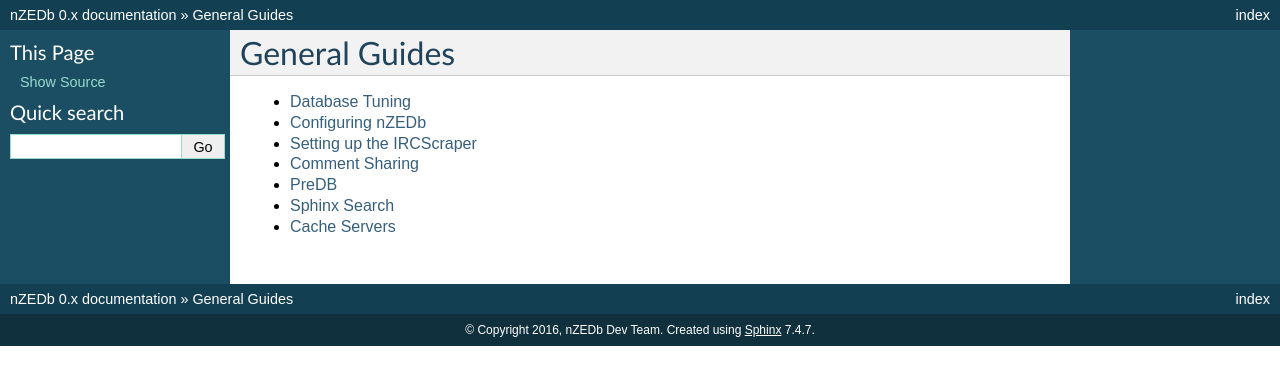
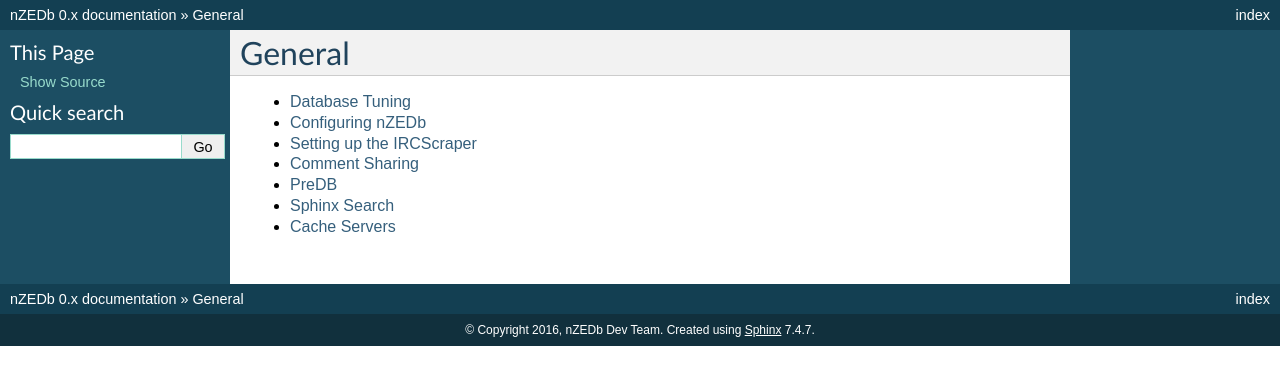
Before and after one commit to nZEDb/nZEDb_Docs, a Sphinx documentation site: the page built from source/guides/general.rst, in a window 1280 px wide. Shown: the top 385 px of the page. Built offline with Sphinx 7.4.7, drawn with Linux system fonts in a browser that asks for light colours; pages that are not in the unit, such as notebooks, are missing from menus; some of the changed lines change nothing that is shown.

Commit message:
More file moving.

```diff
--- a/source/guides/general.rst
+++ b/source/guides/general.rst
@@ -1,19 +1,19 @@
-.. _general_guides:
+.. _guides:
 
-General Guides
-==============
+General
+-------
 
 .. toctree::
-    :maxdepth: 1
+   :maxdepth: 1
 
-    tuning
-    ubuntu_apache
-    ubuntu_nginx
-    ubuntu_extra_features
-    indexing
-    config_nzedb
-    ircscraper
-    comment_share
-    predb
-    sphinxsearch
-    cache_servers
+   general/tuning
+   general/ubuntu_apache
+   general/ubuntu_nginx
+   general/ubuntu_extra_features
+   general/indexing
+   general/config_nzedb
+   general/ircscraper
+   general/comment_share
+   general/predb
+   general/sphinxsearch
+   general/cache_servers
--- a/source/guides/installing.rst
+++ b/source/guides/installing.rst
@@ -1,10 +1,7 @@
 .. _guides:
 
-Guides
-======
-
-Install Guides
---------------
+Installing
+==========
 
 .. toctree::
    :maxdepth: 1
```
Also changed, not shown: source/guides/general/cache_servers.rst (renamed from source/guides/cache_servers.rst), source/guides/general/comment_share.rst (renamed from source/guides/comment_share.rst), source/guides/general/config_nzedb.rst (renamed from source/guides/config_nzedb.rst), source/guides/general/general_install.rst (renamed from source/guides/general_install.rst), source/guides/general/ircscraper.rst (renamed from source/guides/ircscraper.rst), source/guides/general/predb.rst (renamed from source/guides/predb.rst), source/guides/general/sphinxsearch.rst (renamed from source/guides/sphinxsearch.rst), source/guides/general/tuning.rst (renamed from source/guides/tuning.rst).
